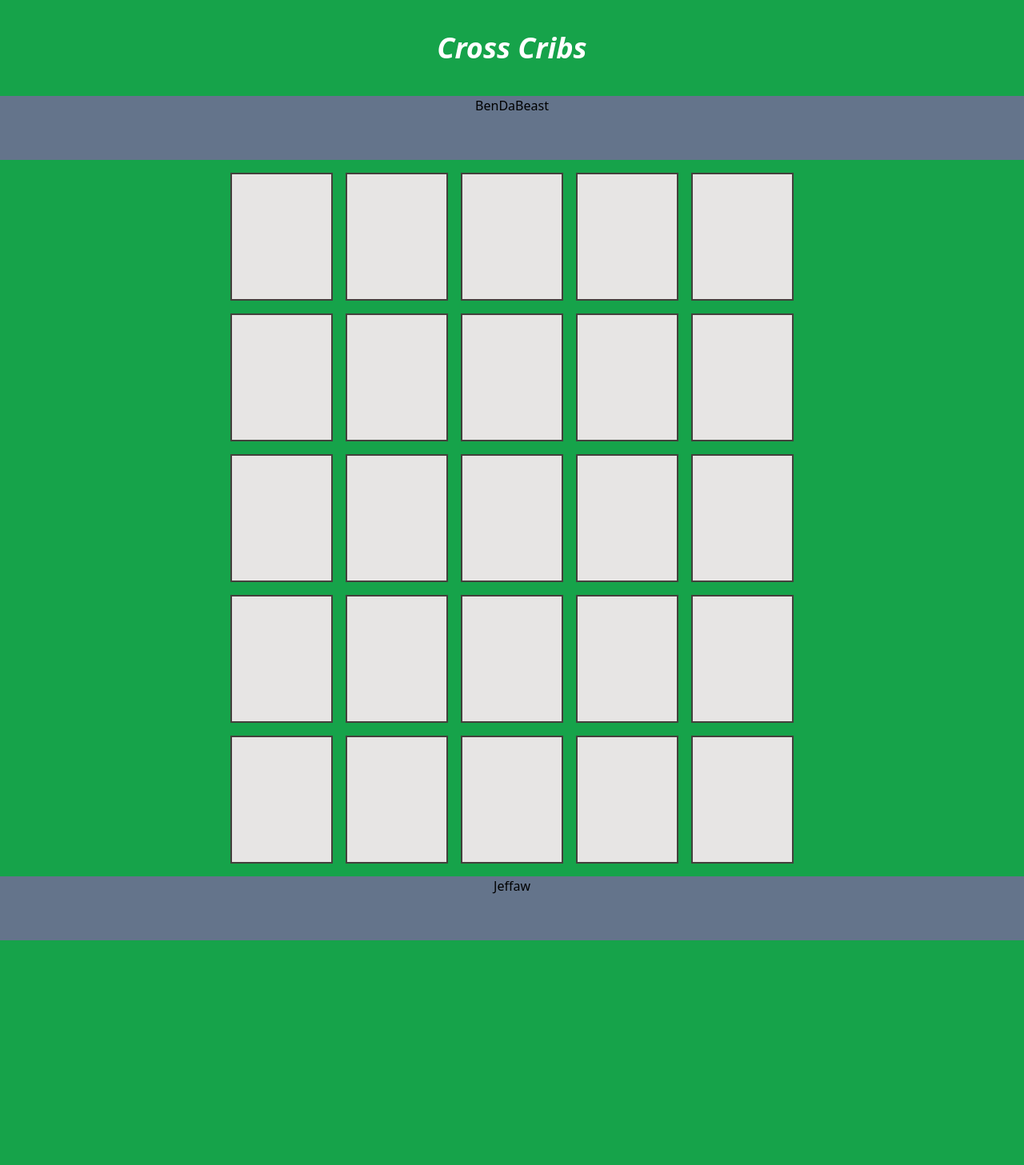
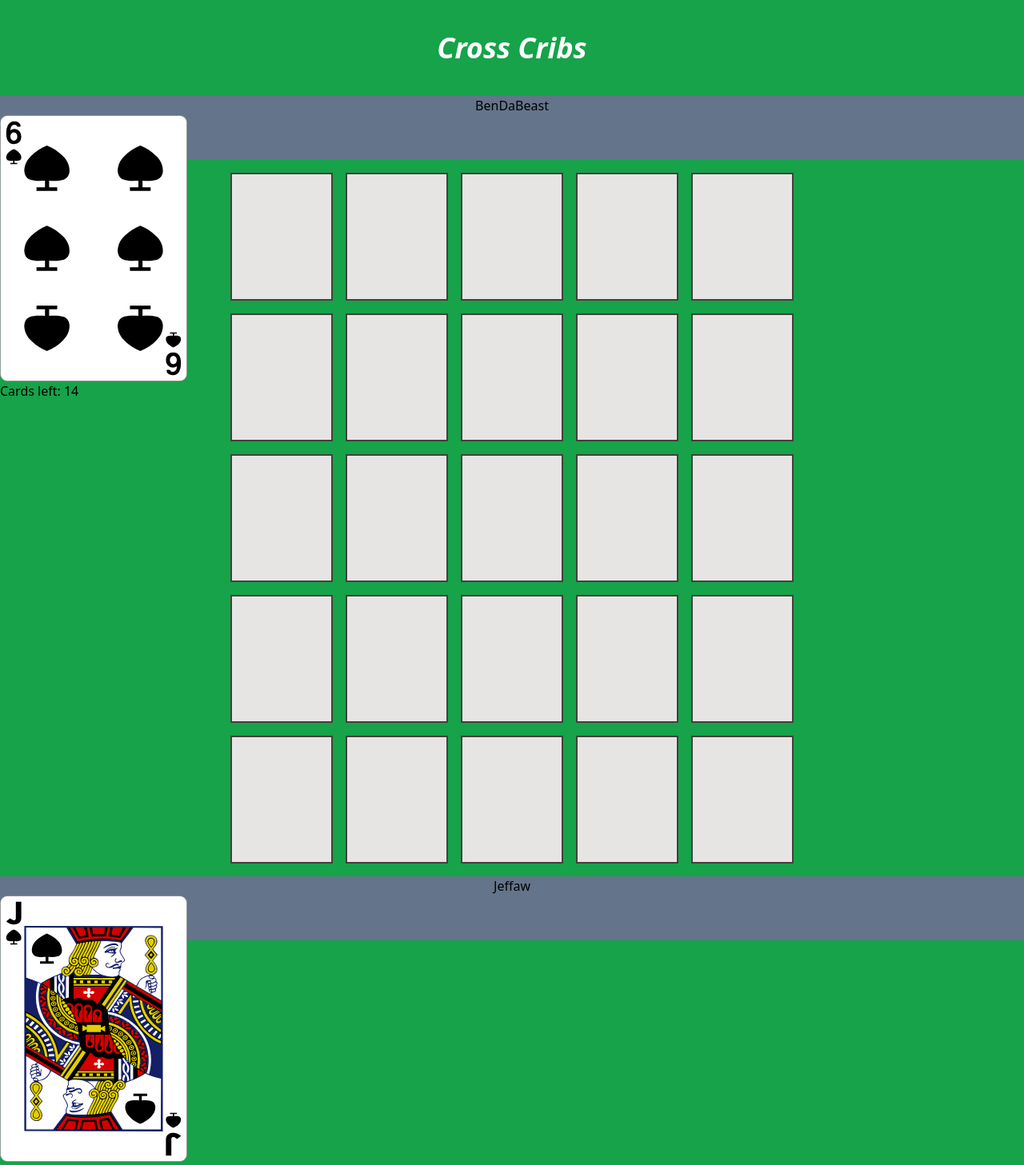
Before and after one commit to jefaw/crosscribb, a Next.js app: page / in a window 1280 px wide. Shown: the top 1457 px of the page at 80% size. Before the commit the page ends 1176 px from the top, so only its background shows below. Built offline with nearby package versions, Linux system fonts and the light colour scheme.

Commit message:
Added: deck +card functionality (shuffle, deal hand), show top cards

```diff
--- a/src/app/lib/Card.js
+++ b/src/app/lib/Card.js
@@ -1,11 +1,11 @@
 const CARD_NAME = ["ace", "2", "3", "4", "5", "6", "7", "8", "9", "10", "jack", "queen", "king"];
-const SUITS = ["spades, clubs, hearts, diamonds"];
+const SUITS = ["spades", "clubs", "hearts","diamonds"];
 
 export default class Card {
   constructor(nameIdx, suitIdx) {
     this.nameIdx = nameIdx;
     this.name = CARD_NAME[nameIdx];
     this.suit = SUITS[suitIdx];
-    this.imgSrc = `${this.suit}_${this.name}.svg`;
+    this.imgSrc = `cards/fronts/${this.suit}_${this.name}.svg`;
   }
 }
--- a/src/app/lib/Deck.js
+++ b/src/app/lib/Deck.js
@@ -3,6 +3,7 @@ export default class Deck {
   deck = [];
   constructor() {
     this.createDeck();
+    this.deck = this.shuffleDeck(this.deck);
   }
   createDeck() {
     let deckIdx = 0;
@@ -12,7 +13,29 @@ export default class Deck {
       }
     }
   }
-  get() {
-    return this.deck;
+  getCard() {
+    //Randomly gets one card
+    const card = this.deck.pop();
+    return card;
+  }
+
+  getHand(){
+    const hand = []
+    for (let i =0;i<14;i++ ){
+      hand[i] = this.getCard();
+    }
+    return hand;
+  }
+
+  //Fishman-yeetes shuffle deck alg
+  shuffleDeck(originalArray) {
+    const newArray = [...originalArray]; // Create a copy to avoid modifying the original array
+
+    for (let i = newArray.length - 1; i > 0; i--) {
+      const j = Math.floor(Math.random() * (i + 1));
+      [newArray[i], newArray[j]] = [newArray[j], newArray[i]];
+    }
+
+    return newArray;
   }
 }
--- a/src/app/ui/Board.js
+++ b/src/app/ui/Board.js
@@ -1,16 +1,34 @@
-import Deck from "../lib/Deck";
-import Card from "./Card";
+'use client'
+
 import { initBoard } from "../lib/helpers";
 export default function Board() {
   // let deck = new Deck();
   let board = initBoard();
   let displayBoard = [];
 
+  // Function to handle the click on a table cell
+  const handleCellClick = (row, col) => {
+    // You can perform actions based on the clicked cell (row, col)
+    console.log(`Clicked on cell (${row}, ${col})`);
+  };
+
+  //loop to create rows
   for (let r = 0; r < 5; r++) {
     let row = [];
+
+    // Loop to create columns within each row
     for (let c = 0; c < 5; c++) {
-      row.push(<td className="w-10 sm:w-32 h-16 sm:h-40 mx-10 mb-10 bg-stone-200 border-2 border-stone-700"></td>);
+
+      // Pushing a table cell (td) with Tailwind CSS classes into the row
+      row.push(<td
+        key={`${r}-${c}`} // Adding a unique key to each table cell
+        className="w-10 sm:w-32 h-16 sm:h-40 mx-10 mb-10 bg-stone-200 border-2 border-stone-700 hover:bg-blue-300 transition duration-300 cursor-pointer"
+
+        onClick={() => handleCellClick(r, c)}>
+
+        </td>);
     }
+     // Pushing a table row (tr) with the cells (td) into the displayBoard array
     displayBoard.push(
       <tr className="" key={r}>
         {row}
--- a/src/app/ui/Game.js
+++ b/src/app/ui/Game.js
@@ -1,12 +1,28 @@
 import Board from "./Board";
 import Player from "./Player";
+import Deck from "../lib/Deck";
+// import { useState } from "react";
 
 export default function Game(props) {
+  // const turns = [0, 1]
+  // const [turn, changeTurn] = useState(0);
+
+  //create a new deck
+  const deck = new Deck();
+
+  //get hands for 2 players
+  const hand1 = deck.getHand();
+  const hand2 = deck.getHand();
+  //maybe move above stuff to a constructor in case it runs multiple times
+
+  //start game
+
+
   return (
     <div>
-      <Player name="BenDaBeast" />
+      <Player name="BenDaBeast" hand={hand1}/>
       <Board />
-      <Player name="Jeffaw" />
+      <Player name="Jeffaw" hand={hand2} />
     </div>
   );
 }
--- a/src/app/ui/Player.js
+++ b/src/app/ui/Player.js
@@ -1,7 +1,15 @@
+
+
 export default function Player(props) {
+
+  // hand = props.hand
+  const topCard = props.hand.pop();
+  console.log(topCard)
   return (
     <div className="w-full h-20 bg-slate-500">
       <p className="text-center">{props.name}</p>
+      <img src={topCard.imgSrc} alt="" />
+      <p>Cards left: {props.hand.length +1}</p>
     </div>
   );
 }
```
